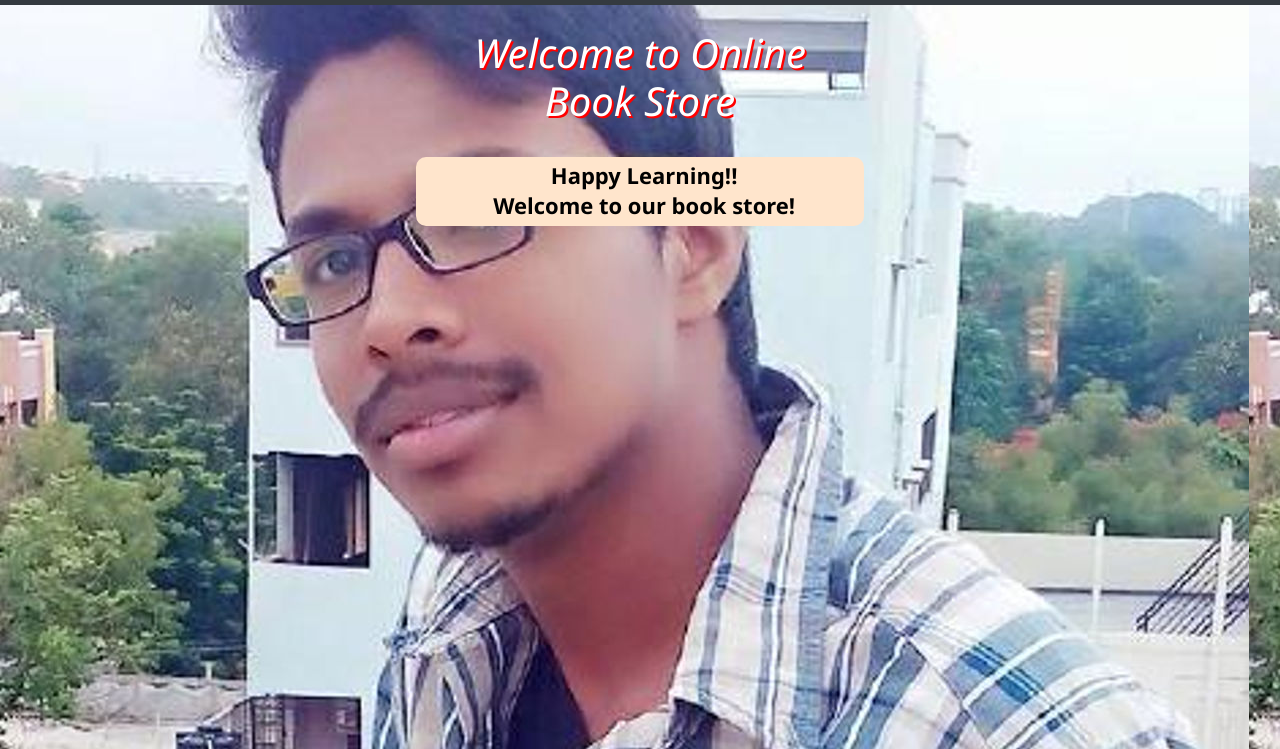
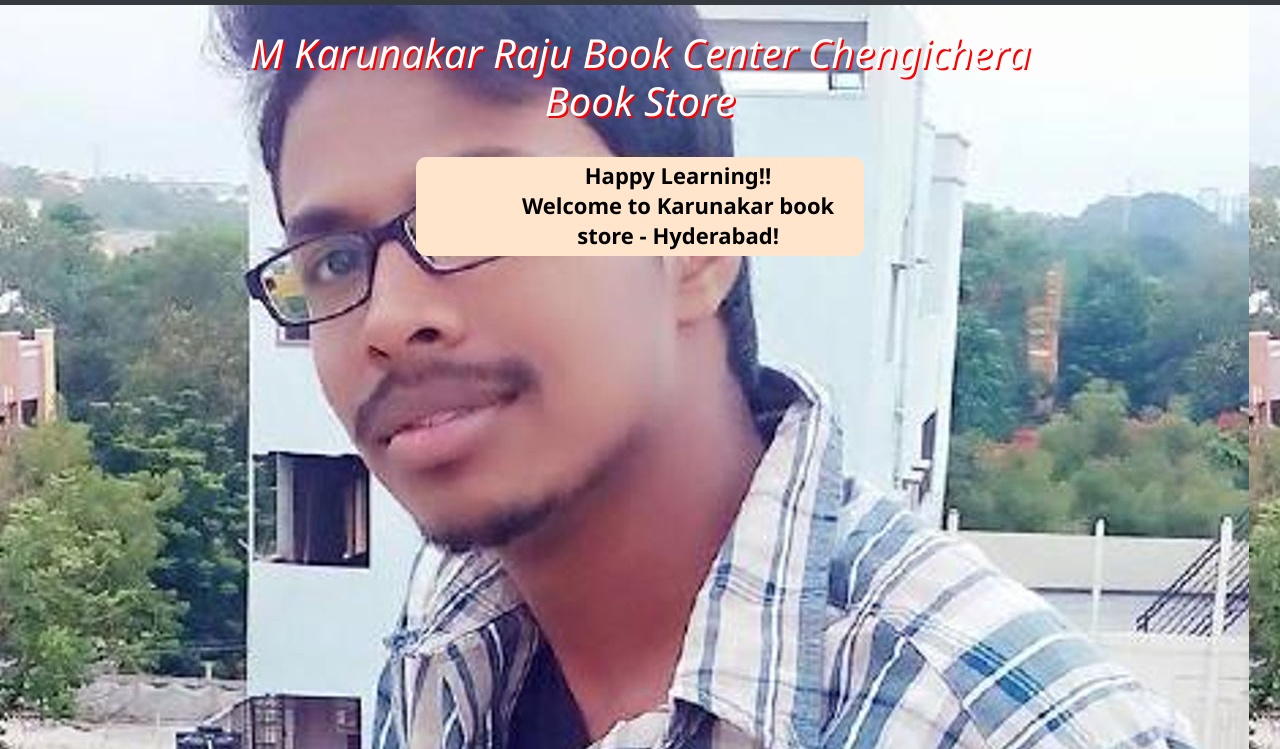
Before and after one commit to DevOpsRaju6/online-book-store1, a plain HTML site: page WebContent/index.html in a window 1280 px wide. Shown: the part 51-800 px from the top of the page. Drawn offline with nearby package versions, Linux system fonts and the light colour scheme.

Commit message:
Update index.html

```diff
--- a/WebContent/index.html
+++ b/WebContent/index.html
@@ -35,11 +35,11 @@
 			</nav>
 	</header>
 	<br>
-	<div id="topmid"><h1>Welcome to Online <br>Book Store</h1></div>
+	<div id="topmid"><h1>M Karunakar Raju Book Center Chengichera <br>Book Store</h1></div>
 	<br>
 	<table class="tab">
 		<tr>
-			<td><a href="index.html" id="happy">Happy Learning!!<br>Welcome to our book store!</a></td>
+			<td><a href="index.html" id="happy">Happy Learning!!<br>Welcome to Karunakar book store - Hyderabad!</a></td>
 		</tr>
 	</table>
 
```
